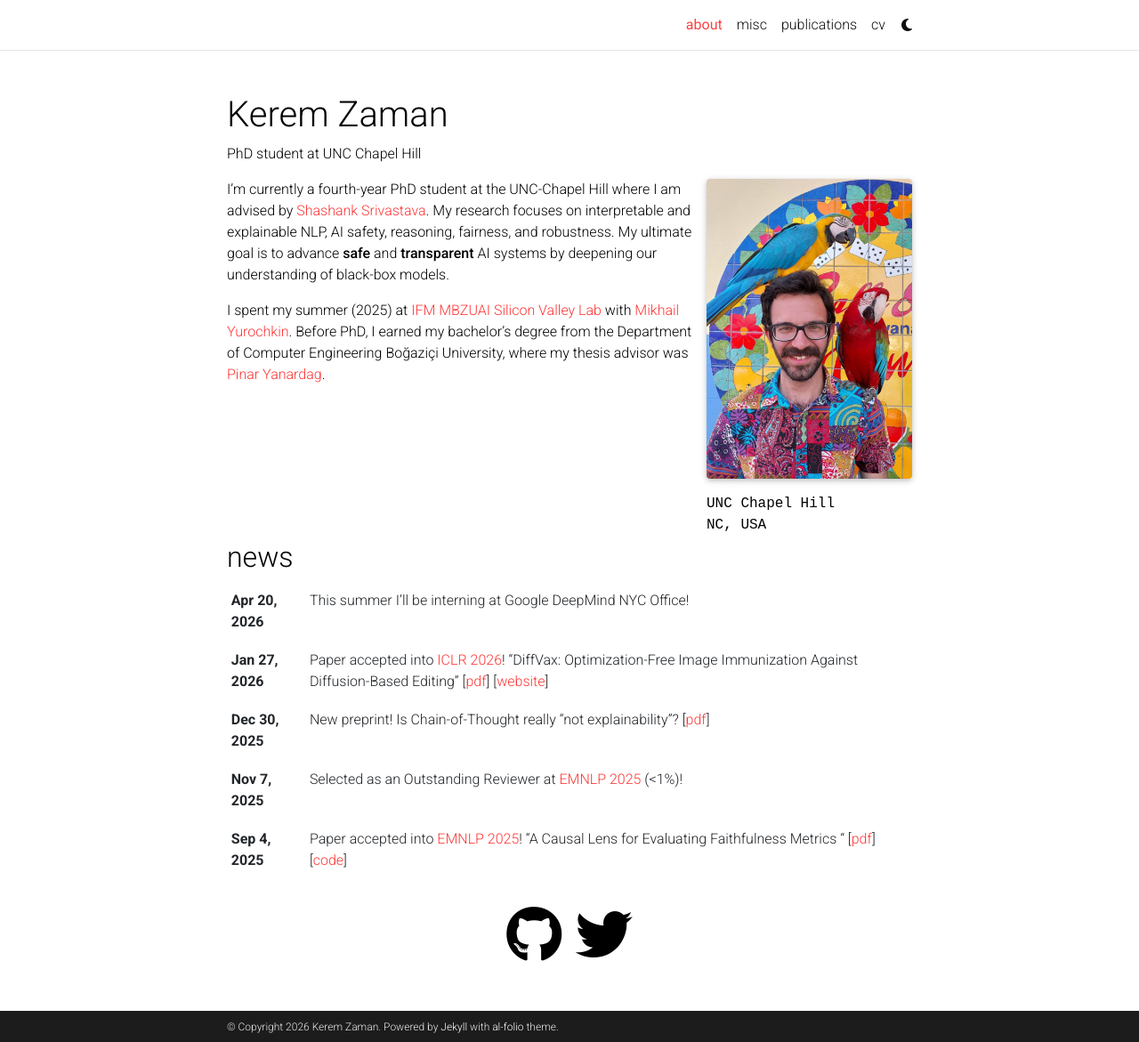
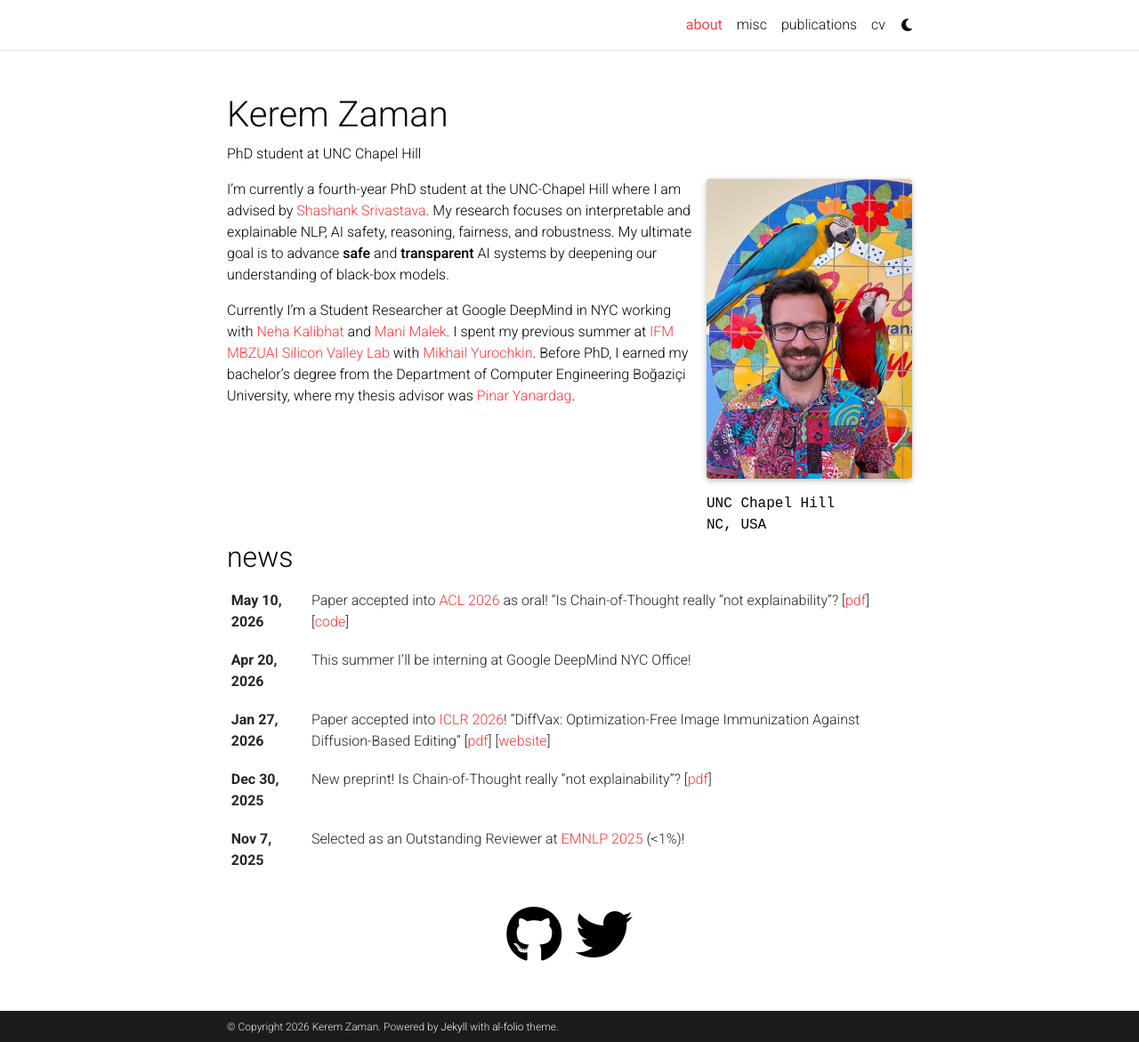
Before and after one commit to KeremZaman/keremzaman.github.io, a Jekyll site: the page built from _pages/about.md, in a window 1280 px wide and 1171 px high. Shown: the whole window at 89% size. Built offline with Jekyll 4.4.1, drawn with Linux system fonts in a browser that asks for light colours; full-size pictures stand in for the smaller copies a plugin makes; comment, search, counter and statistics services are not loaded; a style sheet for code colours, icons or effects is not loaded.

Commit message:
update resume, publications and news

```diff
--- a/_pages/about.md
+++ b/_pages/about.md
@@ -20,4 +20,4 @@
 
 I'm currently a fourth-year PhD student at the UNC-Chapel Hill where I am advised by [Shashank Srivastava](https://www.ssriva.com/). My research focuses on interpretable and explainable NLP, AI safety, reasoning, fairness, and robustness. My ultimate goal is to advance **safe** and **transparent** AI systems by deepening our understanding of black-box models.
 
-I spent my summer (2025) at [IFM MBZUAI Silicon Valley Lab](https://ifm.mbzuai.ac.ae/) with [Mikhail Yurochkin](https://moonfolk.github.io/). Before PhD, I earned my bachelor's degree from the Department of Computer Engineering Boğaziçi University, where my thesis advisor was [Pinar Yanardag](https://pinguar.org/).
+Currently I'm a Student Researcher at Google DeepMind in NYC working with [Neha Kalibhat](https://sites.google.com/view/nehakalibhat) and [Mani Malek](http://manielec.com/). I spent my previous summer at [IFM MBZUAI Silicon Valley Lab](https://ifm.mbzuai.ac.ae/) with [Mikhail Yurochkin](https://moonfolk.github.io/). Before PhD, I earned my bachelor's degree from the Department of Computer Engineering Boğaziçi University, where my thesis advisor was [Pinar Yanardag](https://pinguar.org/).
```
Also changed, not shown: _bibliography/papers.bib (+3 -5 lines), _news/announcement_13.md (added, +8 -0 lines), 1 other file.
